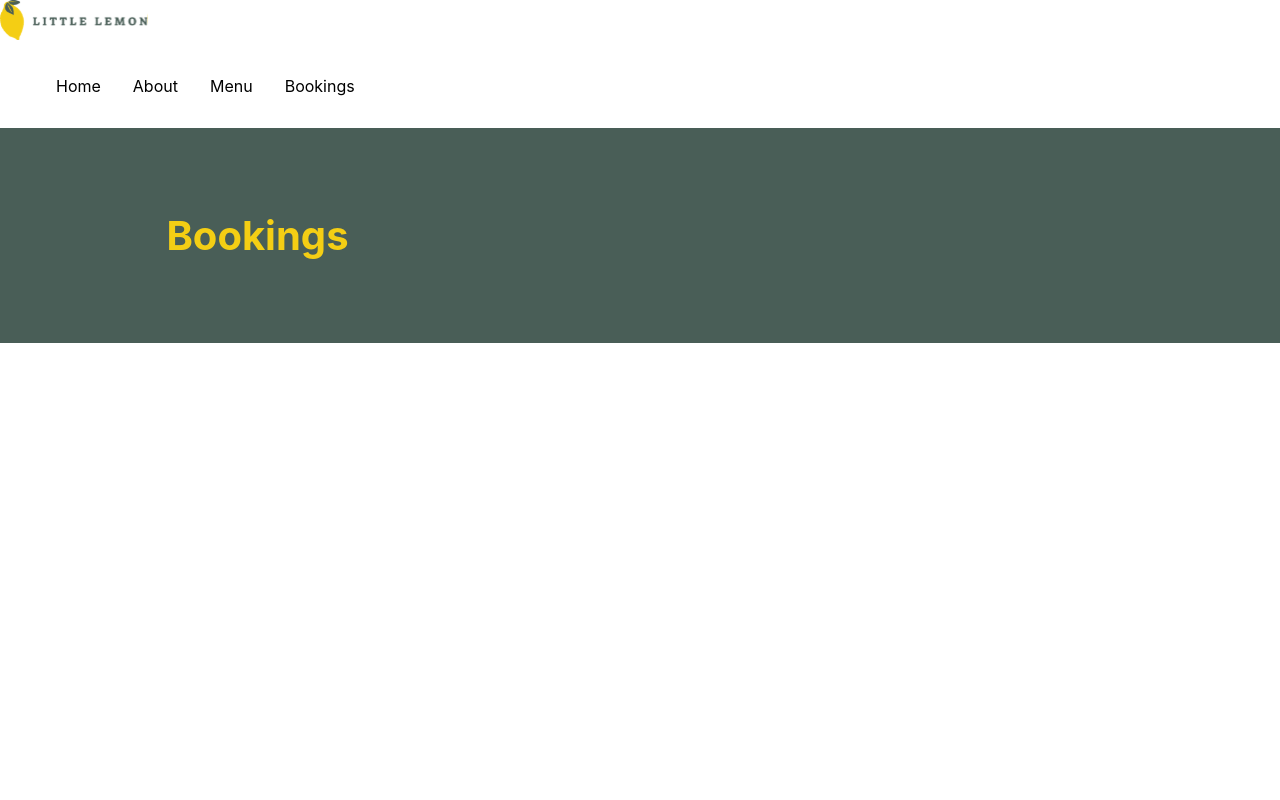
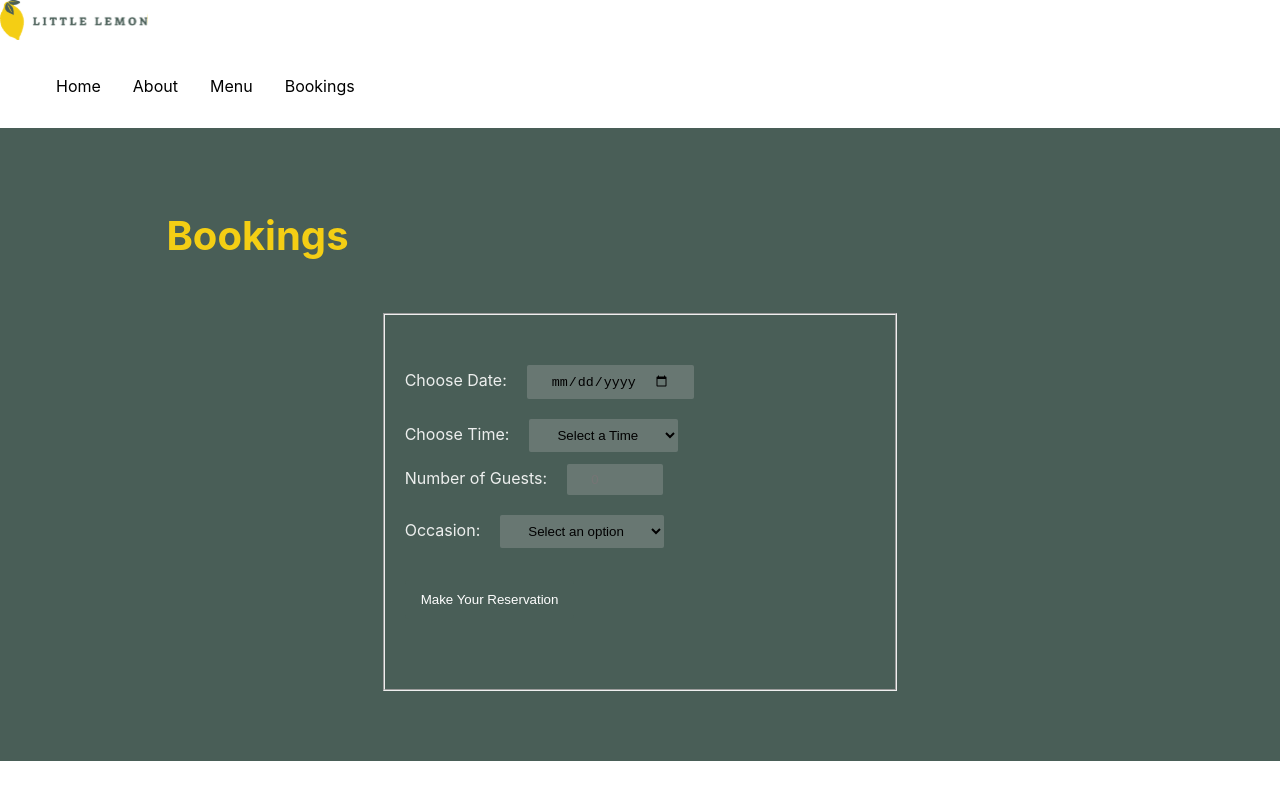
Before and after one commit to oislen/LittleLemonReact, a React (Create React App) app in the folder littlelemon/: page /bookings in a window 1280 px wide. Built offline with nearby package versions, Linux system fonts and the light colour scheme.

Commit message:
Added booking form to booking page

```diff
--- a/littlelemon/src/components/pages/Bookings.js
+++ b/littlelemon/src/components/pages/Bookings.js
@@ -1,8 +1,11 @@
+import BookingForm from "./forms/BookingForm";
+
 const Bookings = () => {
   return (
     <div className="webPage">
         <section>
             <h2>Bookings</h2>
+            <BookingForm />
         </section>
     </div>
   );
```
